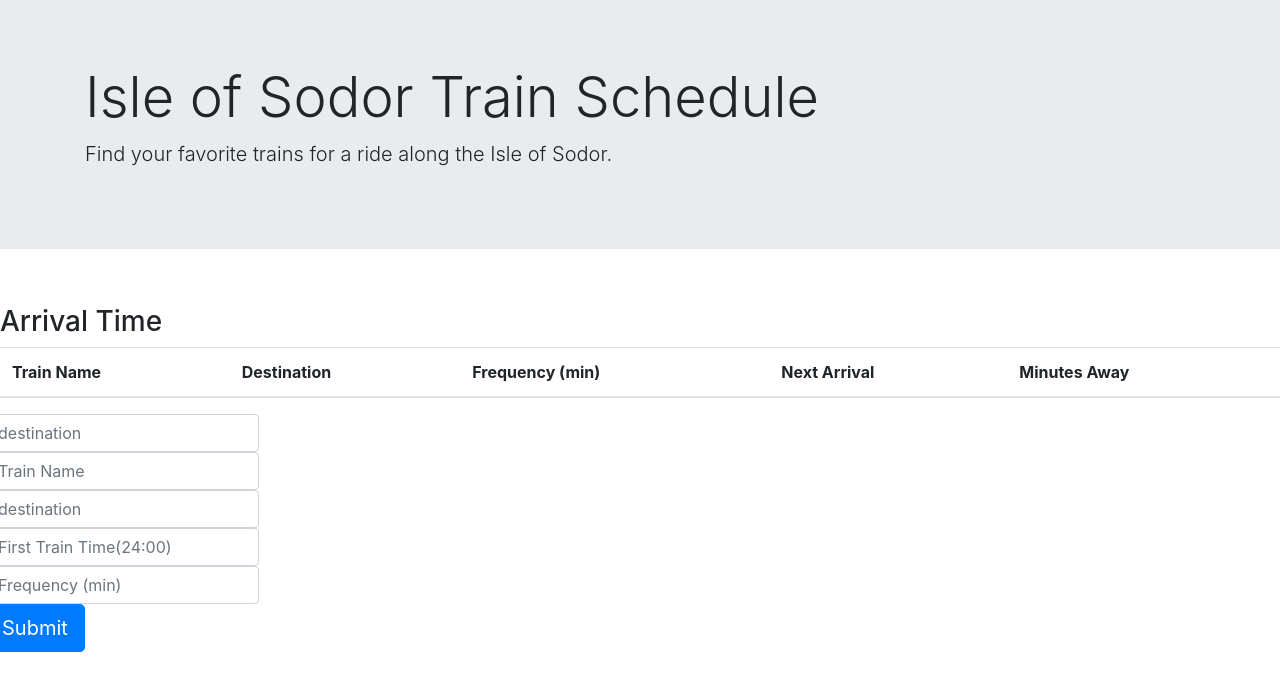
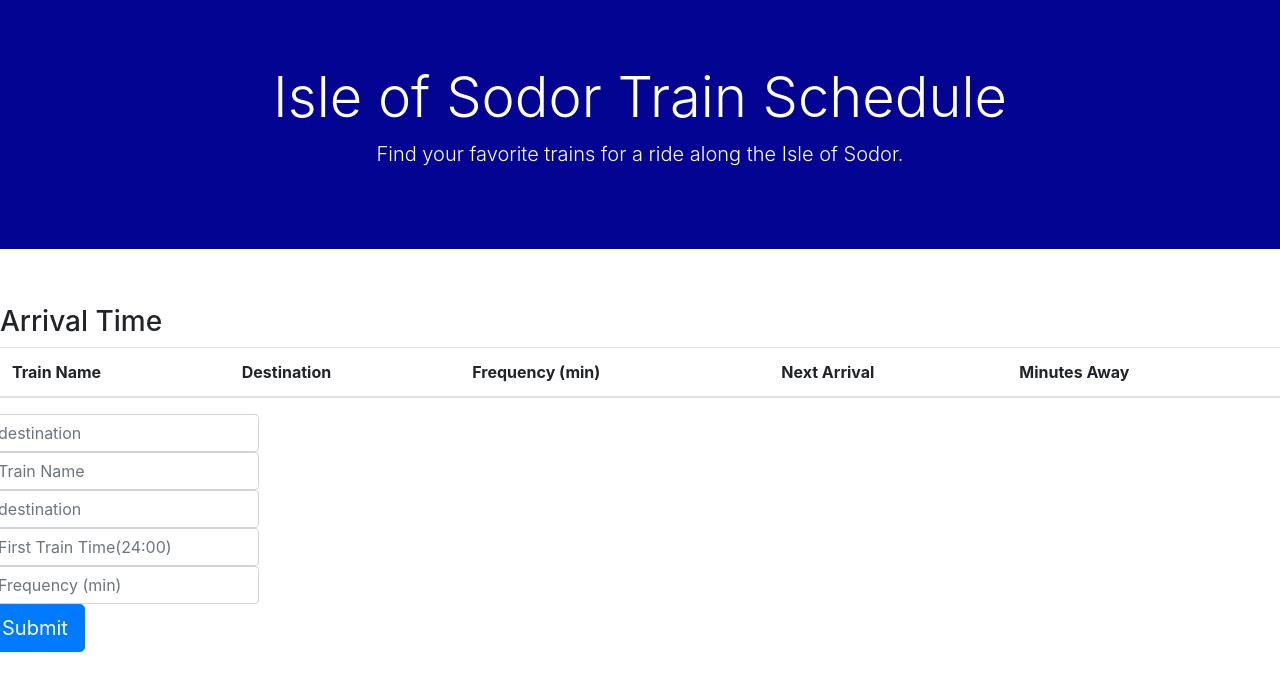
Before and after one commit to petemcl1978/train-sched, a plain HTML site: page index.html in a window 1280 px wide. Drawn offline with nearby package versions, Linux system fonts and the light colour scheme.

Commit message:
color makes thing great!

```diff
--- a/index.html
+++ b/index.html
@@ -4,6 +4,7 @@
         <meta charset="utf-8">
         <title>Isle of Sodor Train Schedule</title>
         <link rel="stylesheet" href="https://stackpath.bootstrapcdn.com/bootstrap/4.3.1/css/bootstrap.min.css" integrity="sha384-ggOyR0iXCbMQv3Xipma34MD+dH/1fQ784/j6cY/iJTQUOhcWr7x9JvoRxT2MZw1T" crossorigin="anonymous">
+        <link rel="stylesheet" href="train.css"></link>
 <script src="train.js"></script>
 </head>
 <body>
--- /dev/null
+++ b/train.css
@@ -0,0 +1,8 @@
+
+.jumbotron{
+    color: white;
+    background-color:rgb(4, 4, 146);
+    text-align: center;
+
+}
+}
--- a/train.js
+++ b/train.js
@@ -0,0 +1,7 @@
+$(document).ready(function() {
+    //initialize firebase
+
+    var config ={
+        apiKey:
+    }
+}
```
